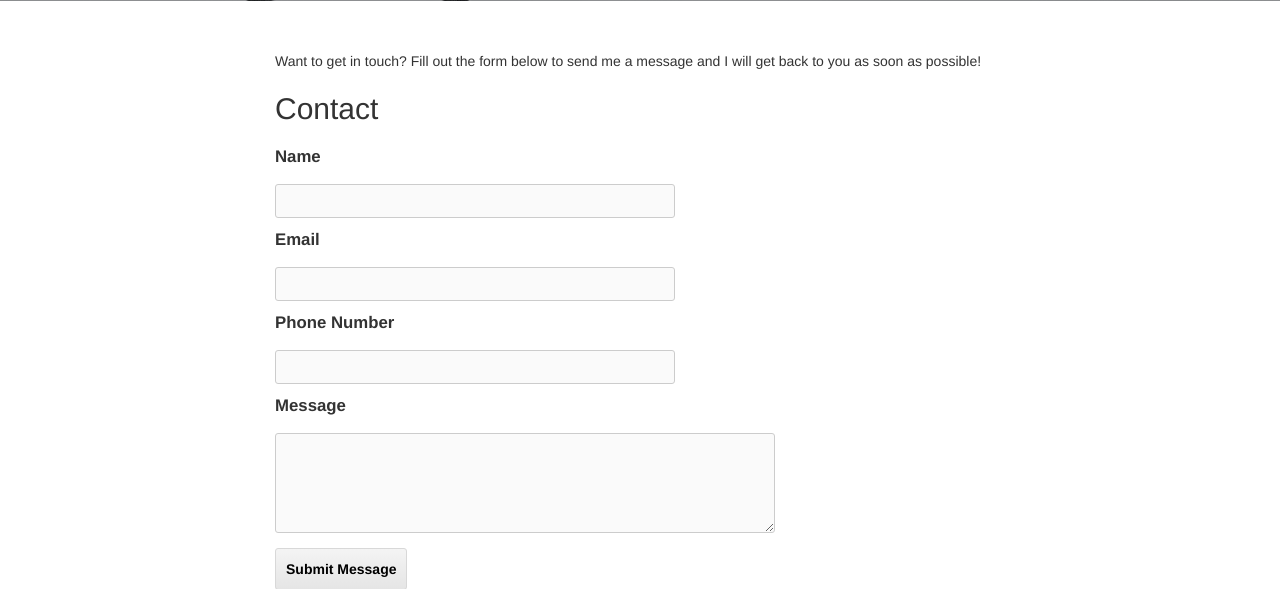
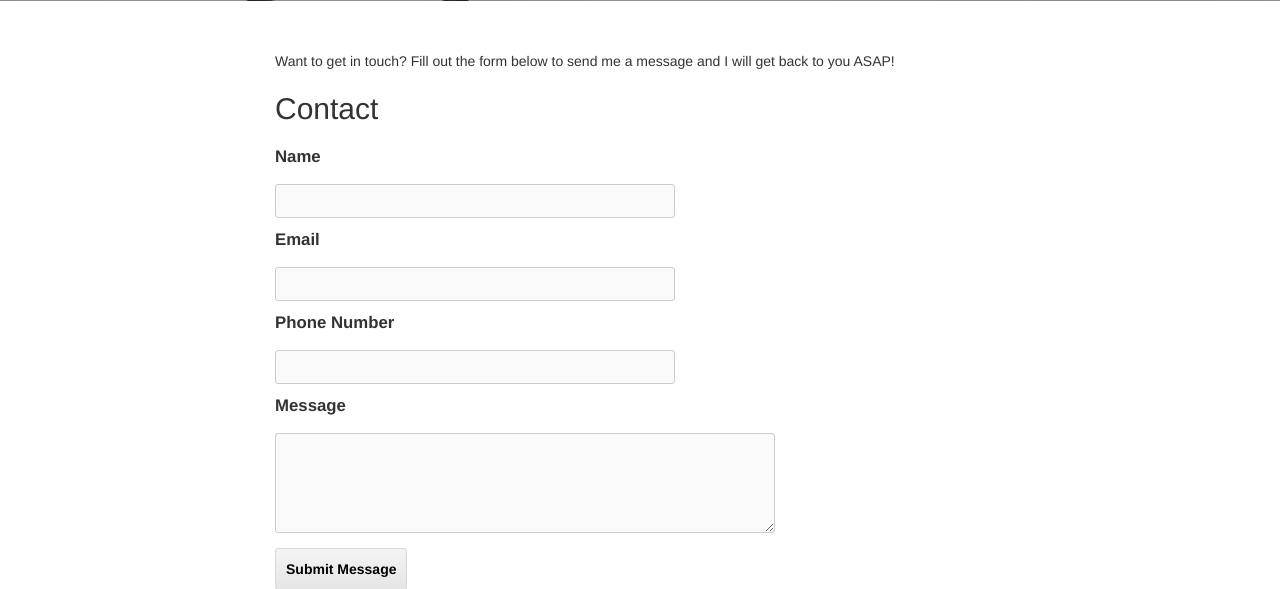
Before and after one commit to DavidSantos93/Portfolio, a Flask app: page /contact in a window 1280 px wide. Shown: the part 523-1112 px from the top of the page. Run offline with Flask 2, Linux system fonts and the light colour scheme; some libraries are stand-ins or nearby versions.

Commit message:
Changed some of the intruduction text

```diff
--- a/templates/contact.html
+++ b/templates/contact.html
@@ -19,7 +19,7 @@
   <div class="container">
     <div class="row">
       <div class="col-lg-8 col-md-10 mx-auto">
-        <p>Want to get in touch? Fill out the form below to send me a message and I will get back to you as soon as possible!</p>
+        <p>Want to get in touch? Fill out the form below to send me a message and I will get back to you ASAP!</p>
         <!-- Contact Form - Enter your email address on line 19 of the mail/contact_me.php file to make this form work. -->
         <!-- WARNING: Some web hosts do not allow emails to be sent through forms to common mail hosts like Gmail or Yahoo. It's recommended that you use a private domain email address! -->
         <!-- To use the contact form, your site must be on a live web host with PHP! The form will not work locally! -->
@@ -29,13 +29,13 @@
 
         {% block content %}
           <h2>Contact</h2>
-<!-- no need for flash messages since the validators do this kinda of work.
+<!-- no need for flash messages since the validators do this kinda of work (in a different way).
            {% for message in get_flashed_messages() %}
                <div class="flash">{{ message }}</div>
            {% endfor %}-->
 
           {% if success %}
-            <p>Thank you for your message. We'll get back to you shortly.</p>
+            <p>Thank you for your message. I'll get back to you shortly.</p>
 
           {% else %}
 
```
